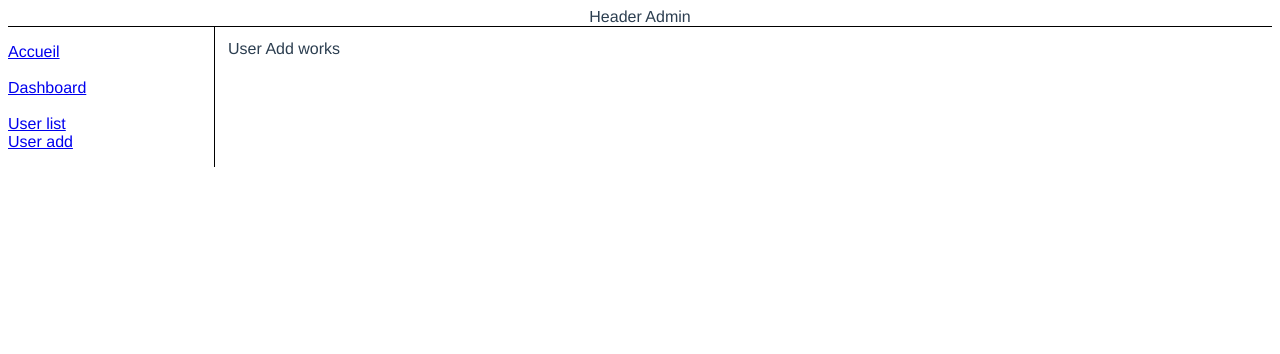
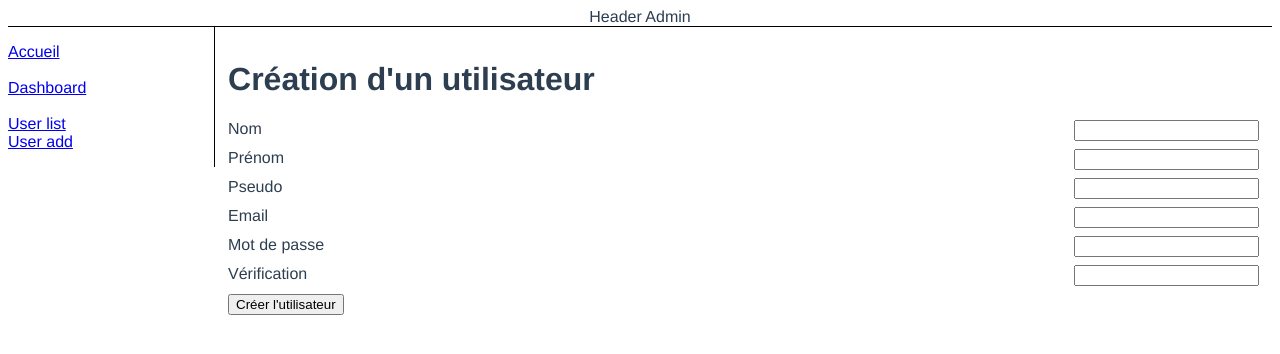
Before and after one commit to DerzoGit/Cocktail, a Vue app in the folder frontend/: page /admin/users/add in a window 1280 px wide. Shown: the top 354 px of the page. Built offline with nearby package versions, Linux system fonts and the light colour scheme; sample sign-in values are in the browser's storage.

Commit message:
useradd view

```diff
--- a/frontend/src/views/admin/users/UserAdd.vue
+++ b/frontend/src/views/admin/users/UserAdd.vue
@@ -1,13 +1,81 @@
 <template>
     <div>
-        User Add works
+        <h1>Création d'un utilisateur</h1>
+        <p v-if="errors.length">
+            <b>Merci de corriger les erreurs suivantes :</b>
+            <ul>
+                <li v-for="error in errors" :key="error">{{ error }}</li>
+            </ul>
+        </p>
+        <form @submit.prevent="add">
+            <div class="form__group">
+                <label for="user_nom">Nom</label>
+                <input type="text" id="user_nom" v-model="user.nom">
+            </div>
+            <div class="form__group">
+                <label for="user_prenom">Prénom</label>
+                <input type="text" id="user_prenom" v-model="user.prenom">
+            </div>
+            <div class="form__group">
+                <label for="user_pseudo">Pseudo</label>
+                <input type="text" id="user_pseudo" v-model="user.pseudo">
+            </div>
+            <div class="form__group">
+                <label for="user_email">Email</label>
+                <input type="email" id="user_email" v-model="user.email">
+            </div>
+            <div class="form__group">
+                <label for="user_email">Mot de passe</label>
+                <input type="password" id="user_password" v-model="user.password">
+            </div>
+            <div class="form__group">
+                <label for="confirm_password">Vérification</label>
+                <input type="password" id="confirm_password" v-model="confirm">
+            </div>
+            <div class="form__group">
+                <button type="submit" class="form__button">Créer l'utilisateur</button>
+            </div>
+        </form>
     </div>
 </template>
 
 <script>
+import { userService } from '@/_services'
 
 export default {
-    name: "UserAdd"
+    name: "UserAdd",
+    data() {
+        return {
+            user: {
+                nom: "",
+                prenom: "",
+                pseudo: "",
+                email: "",
+                password: "",
+            },
+            confirm: "",
+            errors: []
+        }
+    },
+    methods: {
+        add() {
+            this.errors = []
+
+            if(this.user.password != this.confirm) {
+                this.errors.push("Le mot de passe doit correspondre avec la vérification")
+            }
+
+            if(this.user.password.length < 6) {
+                this.errors.push("Le mot de passe doit avoir minimum 6 caractères")
+            }
+
+            if(this.errors.length == 0) {
+                userService.createUser(this.user)
+                .then(res => this.$router.push({ name: "userIndex" }))
+                .catch(err => console.log(err))
+            }
+        }
+    }
 }
 </script>
 
```
